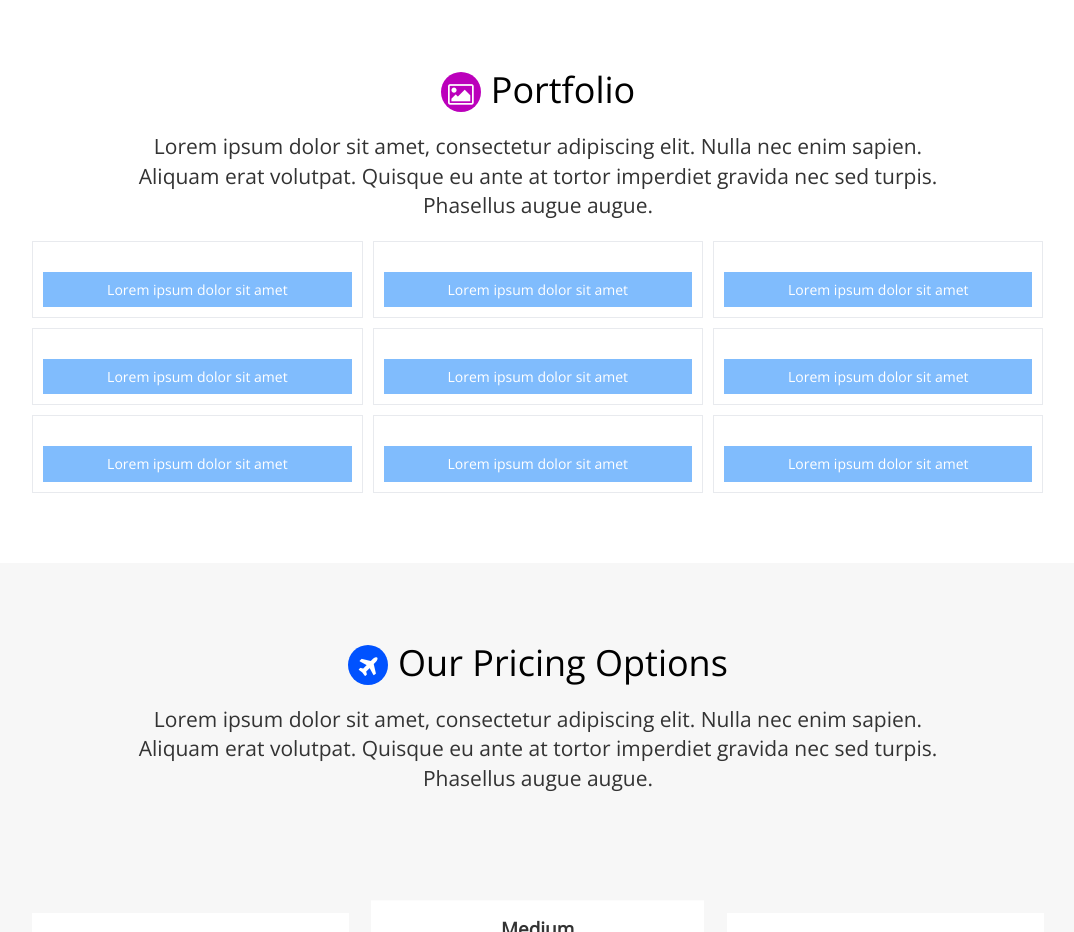
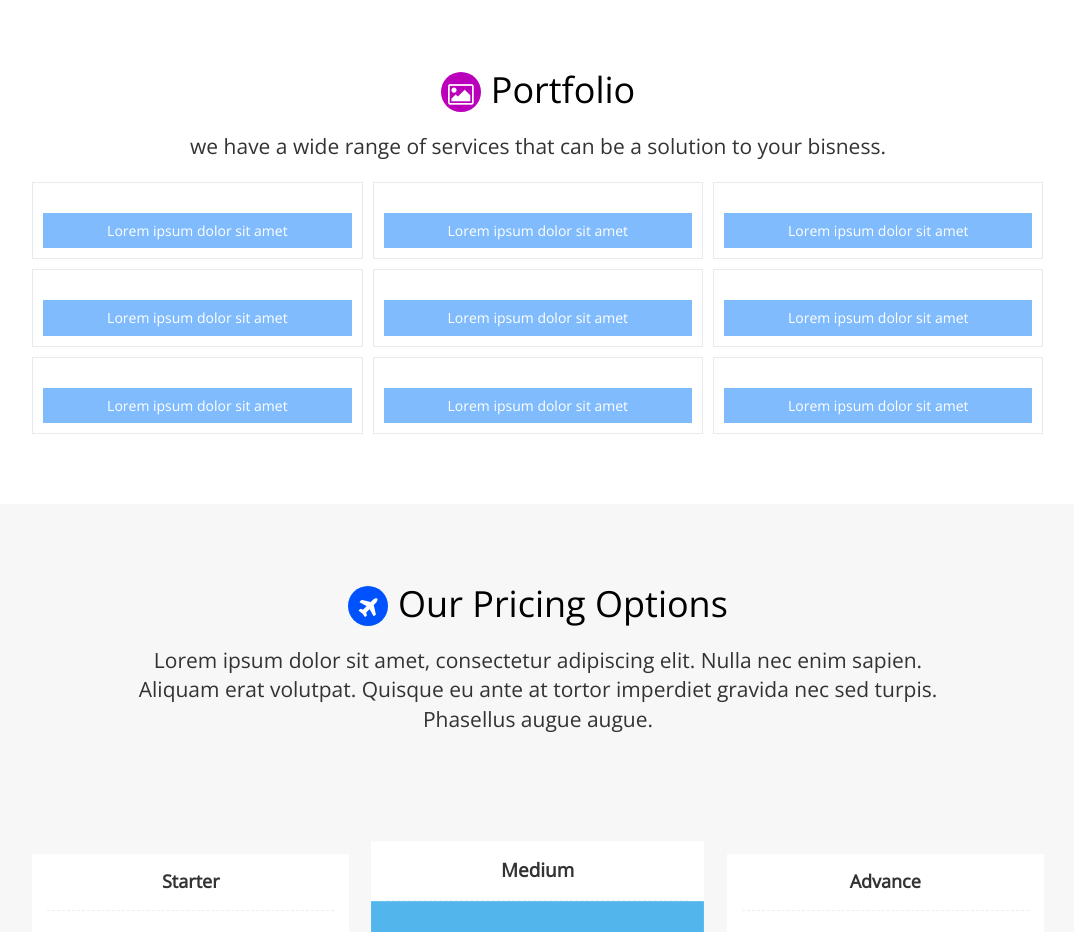
Before and after one commit to samplee123/yourparts, a plain HTML site: page index.html in a window 1280 px wide. Shown: the part 1780-2712 px from the top of the page, without its empty margins (102-1176 px from the left). Drawn offline with nearby package versions, Linux system fonts and the light colour scheme.

Commit message:
update index.html
first update

```diff
--- a/index.html
+++ b/index.html
@@ -368,9 +368,7 @@
                 >Portfolio
               </h1>
               <p class="lead">
-                Lorem ipsum dolor sit amet, consectetur adipiscing elit. Nulla
-                nec enim sapien. Aliquam erat volutpat. Quisque eu ante at
-                tortor imperdiet gravida nec sed turpis. Phasellus augue augue.
+                we have a wide range of services that can be a solution to your bisness.
               </p>
             </div>
           </div>
```
